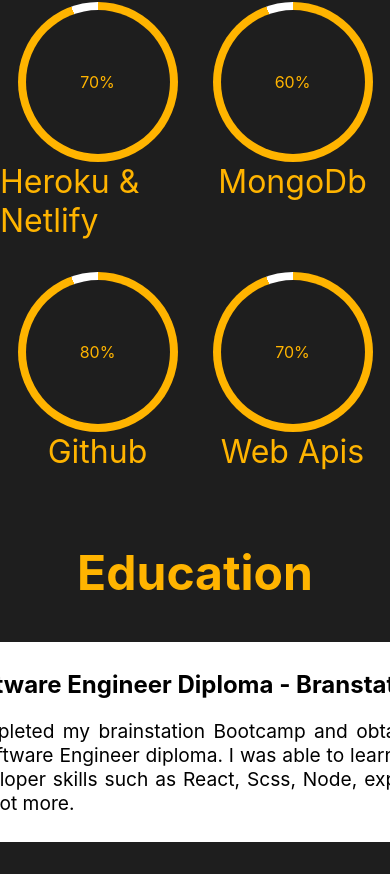
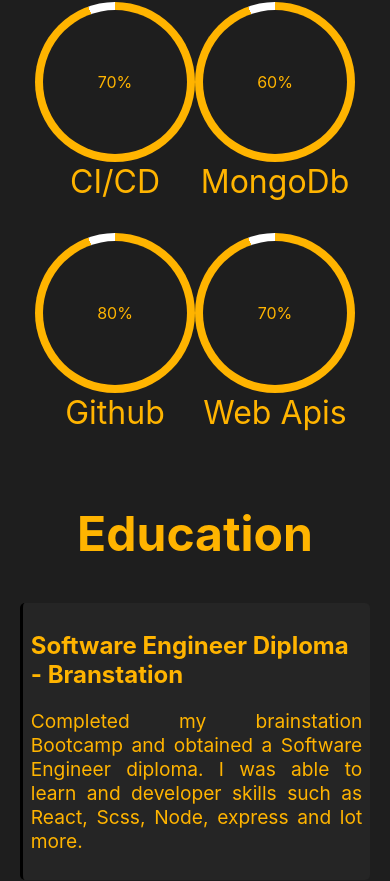
Before and after one commit to NipunaGamage888/portfolio, a React (Create React App) app: page /about in a window 390 px wide. Shown: the part 2327-3208 px from the top of the page. Built offline with nearby package versions, Linux system fonts and the light colour scheme; the HTML template or start-up script is replaced by a standard one.

Commit message:
tablet css

```diff
--- a/src/components/About/About.js
+++ b/src/components/About/About.js
@@ -196,7 +196,7 @@
           <div className="about__progress">
             <p className="about__percentage">70%</p>
           </div>
-          <p className="about__language">Heroku & Netlify</p>
+          <p className="about__language">CI/CD</p>
         </div>
         <div className="about__chart">
           <div className="about__progress">
--- a/src/components/About/About.scss
+++ b/src/components/About/About.scss
@@ -29,7 +29,7 @@
   &__info {
     display: flex;
     flex-direction: column;
-    @include desktop {
+    @include tablet {
       display: flex;
       flex-direction: row;
       border-bottom: 1px solid rgb(109, 106, 106);
@@ -65,7 +65,8 @@
     margin-bottom: 2rem;
     border-bottom: 1px solid rgb(109, 106, 106);
     padding-bottom: 2rem;
-    @include desktop {
+    @include tablet {
+      justify-content: flex-start;
       padding-bottom: 2rem;
       margin-bottom: 0rem;
       border-bottom: none;
@@ -145,6 +146,11 @@
     justify-content: center;
     align-items: center;
     font-weight: bold;
+    @include tablet{
+      align-self: flex-start;
+      width: 15rem;
+      height: 4.5rem;
+    }
     @include desktop {
       width: 22rem;
       height: 6rem;
@@ -181,6 +187,10 @@
     justify-content: center;
     align-items: center;
     font-size: 20px;
+    @include tablet{
+      height: 4.5rem;
+      width: 4.5rem;
+    }
     @include desktop {
       right: -0.2rem;
       width: 6.5rem;
@@ -190,6 +200,15 @@
   &__skills {
     display: grid;
     grid-template-columns: repeat(2, 1fr);
+    @include tablet{
+      margin-top: 5rem;
+      padding-bottom: 5rem;
+      display: grid;
+      border-bottom: 1px solid rgb(109, 106, 106);
+      grid-template-columns: repeat(4, 1fr);
+      // grid-template-rows: repeat(3, 1fr);
+      gap: 2rem;
+    }
     @include desktop {
       margin-top: 5rem;
       padding-bottom: 5rem;
@@ -206,7 +225,7 @@
     flex-direction: column;
     align-items: center;
     @include desktop {
-     margin-bottom: 0;
+      margin-bottom: 0;
     }
   }
   &__progress {
@@ -356,27 +375,34 @@
     flex-direction: column;
     justify-content: center;
     align-items: center;
-    @include desktop{
+    @include desktop {
       display: grid;
       grid-template-columns: repeat(2, 1fr);
       gap: 25rem;
       padding-bottom: 2rem;
     }
-
   }
-  &__edu-sec{
+  &__edu-sec {
     display: flex;
     flex-direction: column;
     justify-content: center;
     align-items: center;
   }
   &__first-ed {
-    background: white;
+    background: #252525;
     margin-bottom: 2rem;
-    width: 30rem;
     padding: 0.5rem;
     border-radius: 5px;
-    border-left: black 1px solid;
+    border-left: black 3px solid;
+    width: 85%;
+    @include desktop {
+      background: #252525;
+      margin-bottom: 2rem;
+      width: 30rem;
+      padding: 0.5rem;
+      border-radius: 5px;
+      border-left: black 1px solid;
+    }
   }
   &__education {
     color: #ffb400;
@@ -384,10 +410,11 @@
   }
   &__institution {
     font-size: 1.5rem;
-    color: #000;
+    color: #ffb400;
     font-weight: 700;
   }
   &__info-institute {
+    color: #ffb400;
     font-size: 1.2rem;
     text-align: justify;
   }
--- a/src/components/Contact/Contact.scss
+++ b/src/components/Contact/Contact.scss
@@ -32,7 +32,7 @@
 
 
   }&__info{
-    width: 100%;
+    width: 95%;
     @include desktop{
       width: 40%;
     }
--- a/src/components/Main/Main.js
+++ b/src/components/Main/Main.js
@@ -1,5 +1,5 @@
 import Particles, { initParticlesEngine } from "@tsparticles/react";
-import { useEffect, useMemo, useState } from "react";
+import { useEffect, useMemo } from "react";
 // import { loadAll } from "@/tsparticles/all"; // if you are going to use `loadAll`, install the "@tsparticles/all" package too.
 // import { loadFull } from "tsparticles"; // if you are going to use `loadFull`, install the "tsparticles" package too.
 import { loadSlim } from "@tsparticles/slim"; // if you are going to use `loadSlim`, install the "@tsparticles/slim" package too.
--- a/src/components/Navbar/Navbar.scss
+++ b/src/components/Navbar/Navbar.scss
@@ -5,7 +5,7 @@
   flex-direction: column;
   position: absolute;
   z-index: 100;
-  @include tablet {
+  @include desktop {
     display: flex;
     flex-direction: column;
     position: absolute;
@@ -24,7 +24,7 @@
     background-color: #252525;
     transform: translateX(-100%);
     transition: transform 0.3s ease-in-out;
-    @include tablet {
+    @include desktop {
       display: none;
     }
   }
@@ -36,7 +36,7 @@
     cursor: pointer;
     width: 3rem;
     height: 3rem;
-    @include tablet{
+    @include desktop{
         display: none;
     }
   }
@@ -44,7 +44,7 @@
   &__list {
     display: none;
 
-    @include tablet {
+    @include desktop {
       display: flex;
       flex-direction: column;
       right: 3rem;
```
